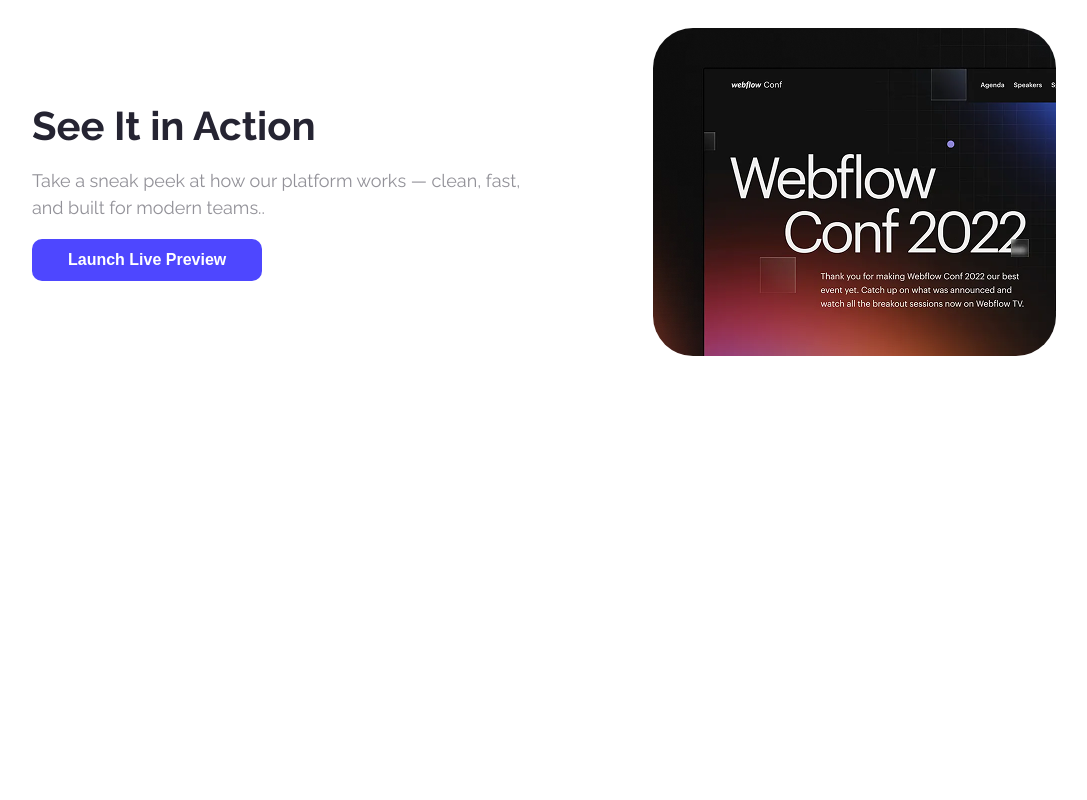
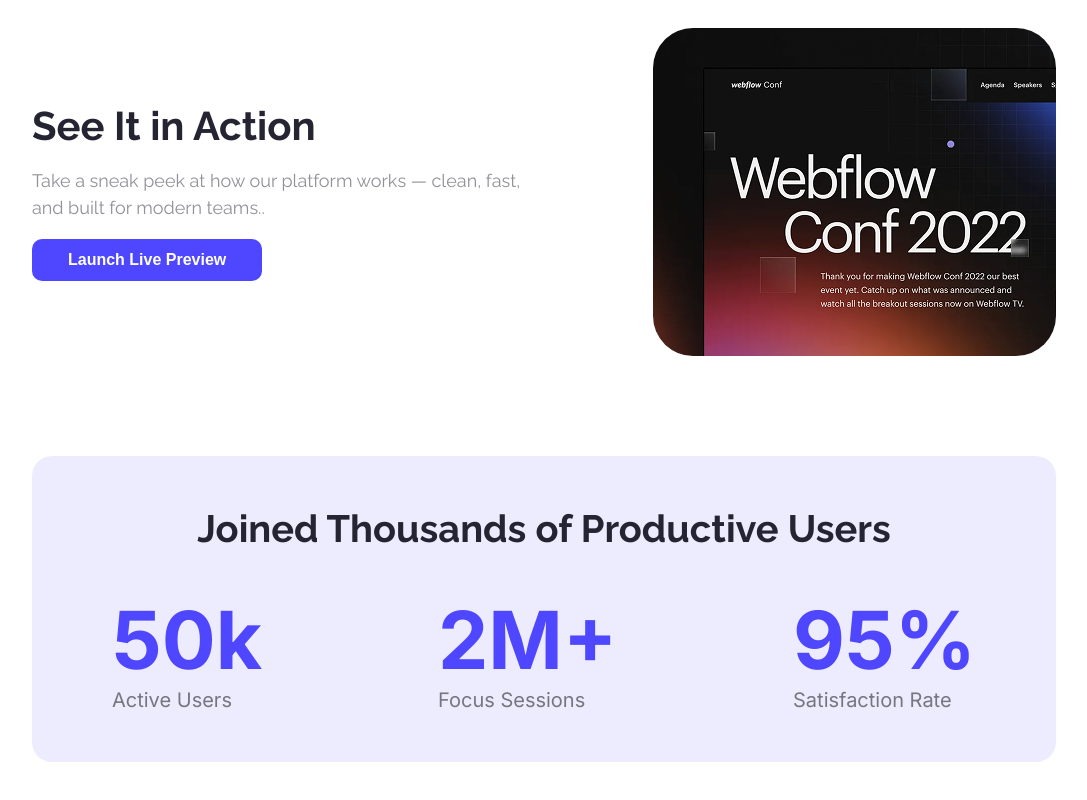
Before and after one commit to doraemon2051/B12_Assignment_1, a plain HTML site: page index.html in a window 1280 px wide. Shown: the part 632-1432 px from the top of the page, without its empty margins (96-1183 px from the left). Before the commit the page ends 1088 px from the top, so only its background shows below. Drawn offline with Linux system fonts and the light colour scheme.

Commit message:
Productive Users Section Done

```diff
--- a/index.html
+++ b/index.html
@@ -55,6 +55,29 @@
 
          </section>
         <!-- Action section end -->
+
+        <!-- Productive User Section Start -->
+         <section class="productive">
+           <div class= "productive_user_container">
+             <h1 class="productive_h1">Joined Thousands of Productive Users</h1>
+            <div class="User_Counter">
+                <div>
+                    <h1 class="user_counter_h1 inter-font">50k</h1>
+                    <p class="user_counter_p inter-font">Active Users</p>
+                </div>
+                <div>
+                    <h1 class="user_counter_h1 inter-font">2M+</h1>
+                    <p class="user_counter_p inter-font">Focus Sessions</p>
+                </div>
+                <div>
+                    <h1 class="user_counter_h1 inter-font">95%</h1>
+                    <p class="user_counter_p inter-font">Satisfaction Rate</p>
+                </div>
+            </div>
+           </div>
+
+         </section>
+        <!-- Productive User Section End -->
      </main>
 </body>
 </html>
--- a/style.css
+++ b/style.css
@@ -8,7 +8,7 @@
 .inter-font{
   font-family: "Inter", sans-serif;
   font-optical-sizing: auto;
-  font-weight: 900;
+  font-weight: 400;
   font-style: normal;
 }
 body{
@@ -38,6 +38,7 @@ nav{
 .nav_h1{
 color: #4E47FF ;
 font-size: 34px;
+font-weight: 900;
 }
 .nav_btn{
     background-color: #4E47FF;
@@ -124,3 +125,42 @@ font-size: 34px;
    border-radius: 40px;
 }
 /* action Section end */
+
+/* Productive User Section start */
+.productive{
+    width: 80%;
+    background-color: rgba(78, 71, 255, 0.1);
+    margin: 100px auto;
+    border-radius: 20px;
+}
+.productive_user_container {
+    padding: 50px 80px;
+
+}
+.productive_h1 {
+    font-size: 38px;
+    color: rgba(37, 36, 50, 1);
+    font-weight: 700;
+    line-height: normal;
+    margin-block-start: 0;
+    margin-block-end: 0;
+    text-align: center;
+}
+.User_Counter {
+    display: flex;
+    justify-content: space-between;
+    align-items: center;
+    margin-top: 40px;
+}
+.user_counter_h1 {
+    font-size: 80px;
+    color: #4E47FF;
+    font-weight: 700;
+    margin: 0;
+}
+.user_counter_p {
+    font-size: 20px;
+    color: rgba(0,0,0, 0.50);
+    margin: 0;
+}
+/* Productiive user Section end */
```
